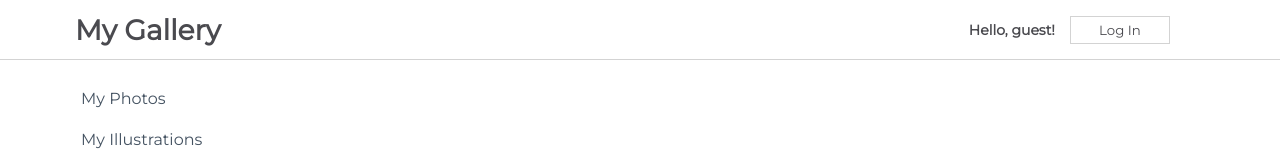
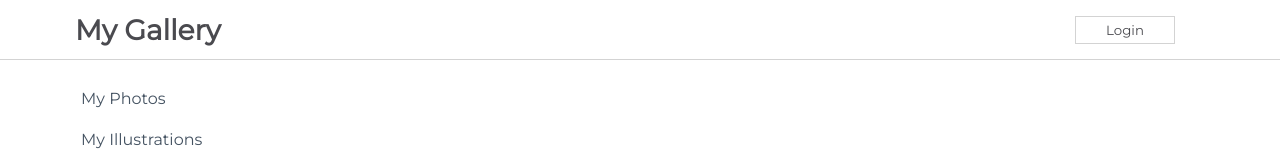
Before and after one commit to Wxrren/React-CI, a React (Create React App) app in the folder my-app/: page / in a window 1280 px wide. Shown: the top 160 px of the page. Built offline with nearby package versions, Linux system fonts and the light colour scheme.

Commit message:
ADD: Login button to Nav Bar which conditionally renders a sign in form

```diff
--- a/my-app/src/App.js
+++ b/my-app/src/App.js
@@ -1,15 +1,18 @@
 import './App.css';
 import './components/css/Sidebar.module.css';
-import './components/css/NavBarSimple.module.css';
+
+
 
 import Sidebar from './components/Sidebar';
-import NavBarSimple from './components/NavBarSimple';
+//import NavBarSimple from './components/NavBarSimple';
+import NavBarForm from './components/NavBarForm';
+
 
 function App() {
   return (
     <div className="App">
         <Sidebar />
-        <NavBarSimple />
+        <NavBarForm />
     </div>
   );
 }
--- /dev/null
+++ b/my-app/src/components/NavBarChild.js
@@ -0,0 +1,19 @@
+import React from 'react'
+
+function NavBarChild(props) {
+    return (
+        props.isLoggedIn ?
+        <button onClick={props.handleClick}>Login</button>
+        :
+        <form>
+            <label htmlFor = "username">Username:</label>
+            <input placeholder="username" id="username"/>
+
+            <label htmlFor = "password">Password:</label>
+            <input placeholder="password" id="password"/>
+            <button  onClick={props.handleClick}>Submit</button>
+        </form>
+    )
+}
+
+export default NavBarChild
--- /dev/null
+++ b/my-app/src/components/NavBarForm.js
@@ -0,0 +1,34 @@
+import React from "react";
+import css from "./css/NavBarForm.module.css";
+
+import NavBarChild from "./NavBarChild";
+
+export default class NavBarForm extends React.Component {
+    constructor(props) {
+        super(props);
+        this.state = {
+            isLoggedIn: true,
+        }
+    }
+
+    handleClick = () => {
+        this.setState((prevState) => ({
+          isLoggedIn: prevState.isLoggedIn ? false: true
+        }));
+        console.log(this)
+      }
+
+    render () {
+        return (
+            <div className= {css.NavBar}>
+                <h1>My Gallery</h1>
+                <div>
+                    <NavBarChild
+                        isLoggedIn={this.state.isLoggedIn}
+                        handleClick={this.handleClick}
+                    />
+                </div>
+            </div>
+        )
+    }
+}
```
Also changed, not shown: my-app/src/components/NestingComponents.js (added, +33 -0 lines), 2 other files (tests, documents, lock files or other folders).
